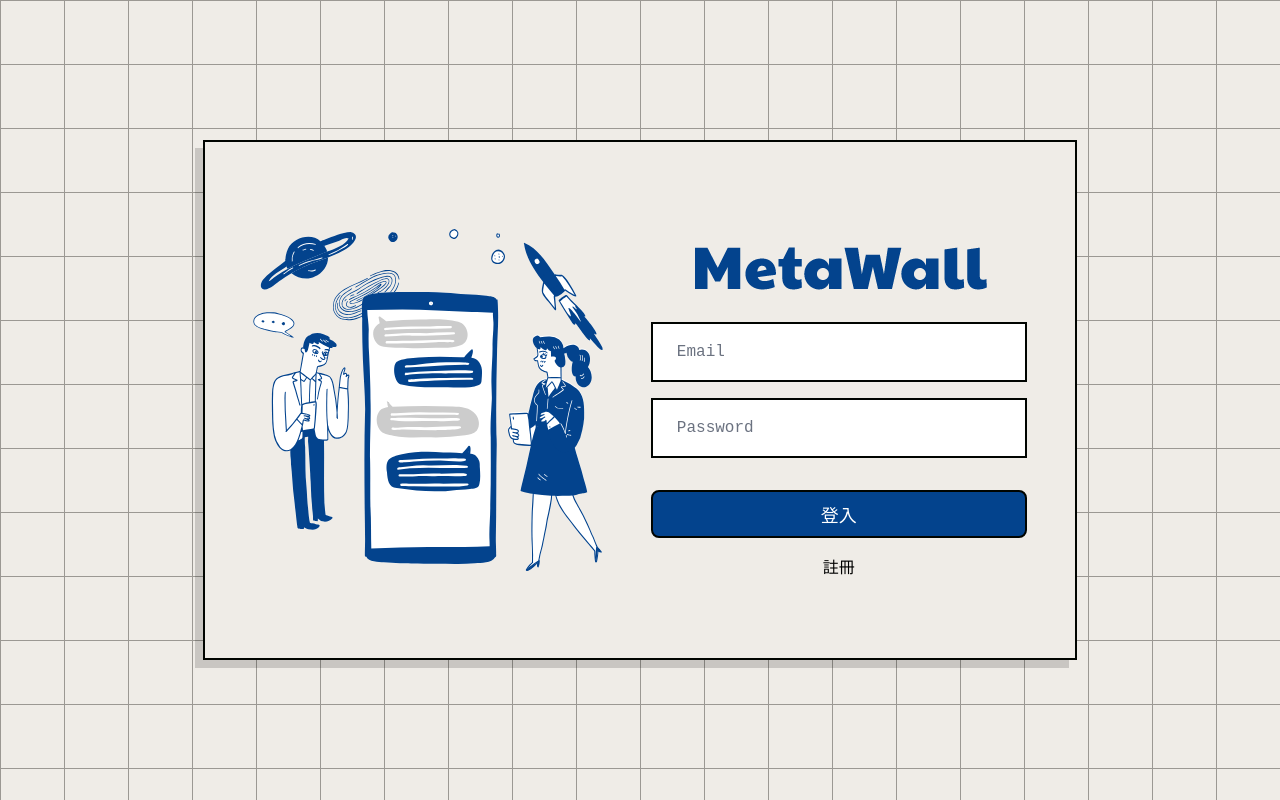
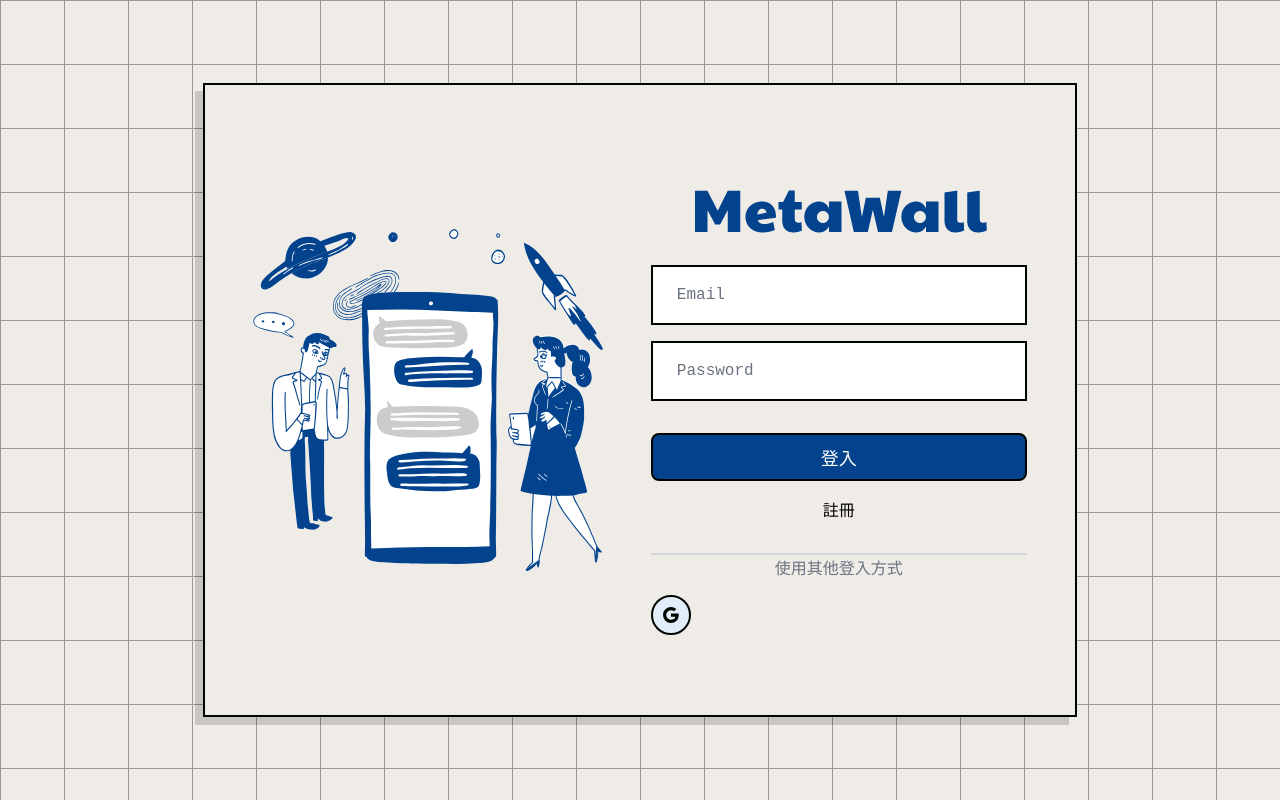
Before and after one commit to stark920/TeamWall, a Vue app: page /#/sign-in in a window 1280 px wide. Built offline with nearby package versions, Linux system fonts and the light colour scheme; a web font is replaced by a local one.

Commit message:
feat: google signin

```diff
--- /dev/null
+++ b/src/components/icons/IconGoogle.vue
@@ -0,0 +1,15 @@
+<template>
+  <svg
+    xmlns="http://www.w3.org/2000/svg"
+    width="16"
+    height="16"
+    fill="currentColor"
+    class="bi bi-google"
+    viewBox="0 0 16 16"
+  >
+    <title>Sign in with Google</title>
+    <path
+      d="M15.545 6.558a9.42 9.42 0 0 1 .139 1.626c0 2.434-.87 4.492-2.384 5.885h.002C11.978 15.292 10.158 16 8 16A8 8 0 1 1 8 0a7.689 7.689 0 0 1 5.352 2.082l-2.284 2.284A4.347 4.347 0 0 0 8 3.166c-2.087 0-3.86 1.408-4.492 3.304a4.792 4.792 0 0 0 0 3.063h.003c.635 1.893 2.405 3.301 4.492 3.301 1.078 0 2.004-.276 2.722-.764h-.003a3.702 3.702 0 0 0 1.599-2.431H8v-3.08h7.545z"
+    />
+  </svg>
+</template>
--- a/src/global/constant.js
+++ b/src/global/constant.js
@@ -1,2 +1,2 @@
-export const API_URL = 'https://secret-scrubland-17327.herokuapp.com';
-// export const API_URL = 'http://localhost:3007';
+// export const API_URL = 'https://secret-scrubland-17327.herokuapp.com';
+export const API_URL = 'http://localhost:3007';
--- a/src/router/index.js
+++ b/src/router/index.js
@@ -65,6 +65,11 @@
           name: 'sign-up',
           component: () => import('../views/Foreground/SignUpView.vue'),
         },
+        {
+          path: '/callback',
+          name: 'callback',
+          component: () => import('../views/Foreground/SignInCallback.vue'),
+        },
       ],
     },
     {
--- a/src/stores/user.js
+++ b/src/stores/user.js
@@ -5,7 +5,6 @@
   state: () => ({
     user: {},
   }),
-  persist: true,
   actions: {
     updateUser(obj) {
       this.user = obj;
--- /dev/null
+++ b/src/views/Foreground/SignInCallback.vue
@@ -0,0 +1,28 @@
+<script setup>
+import { useRoute, useRouter } from 'vue-router';
+import { useUserStore } from '@/stores';
+const userStore = useUserStore();
+const router = useRouter();
+const route = useRoute();
+console.log(route.query);
+if (
+  route.query.token &&
+  route.query.id &&
+  route.query.name &&
+  route.query.avatar
+) {
+  localStorage.setItem('metaWall', `Bearer ${route.query.token}`);
+  const user = {
+    _id: route.query.id,
+    name: route.query.name,
+    avatar: route.query.avatar,
+  };
+  userStore.updateUser(user);
+  router.push({ name: 'posts' });
+} else {
+  router.push({ name: 'sign-in' });
+}
+</script>
+<template>
+  <div class="hidden"></div>
+</template>
--- a/src/views/Foreground/SignInView.vue
+++ b/src/views/Foreground/SignInView.vue
@@ -1,13 +1,17 @@
 <script setup>
 import useVuelidate from '@vuelidate/core';
+import ButtonIcon from '@/components/ButtonIcon.vue';
+import IconGoogle from '@/components/icons/IconGoogle.vue';
 import IconLoading from '@/components/icons/IconLoading.vue';
 import { required, email, helpers } from '@vuelidate/validators';
 import { ref, computed } from 'vue';
 import { apiUser } from '@/utils/apiUser';
 import { useRouter } from 'vue-router';
 import { useUserStore } from '@/stores';
+import { API_URL } from '@/global/constant';
 const userStore = useUserStore();
 const router = useRouter();
+const googleUrl = `${API_URL}/users/google`;
 const form = ref({
   email: '',
   password: '',
@@ -99,5 +103,19 @@
     <li class="text-center">
       <router-link to="sign-up">註冊</router-link>
     </li>
+    <li>
+      <div
+        class="mt-8 mb-4 border-t-2 border-gray-300 text-center text-gray-500"
+      >
+        使用其他登入方式
+      </div>
+    </li>
+    <li>
+      <a :href="googleUrl">
+        <ButtonIcon>
+          <IconGoogle></IconGoogle>
+        </ButtonIcon>
+      </a>
+    </li>
   </ul>
 </template>
```
Also changed, not shown: 1 other file (tests, documents, lock files or other folders).
